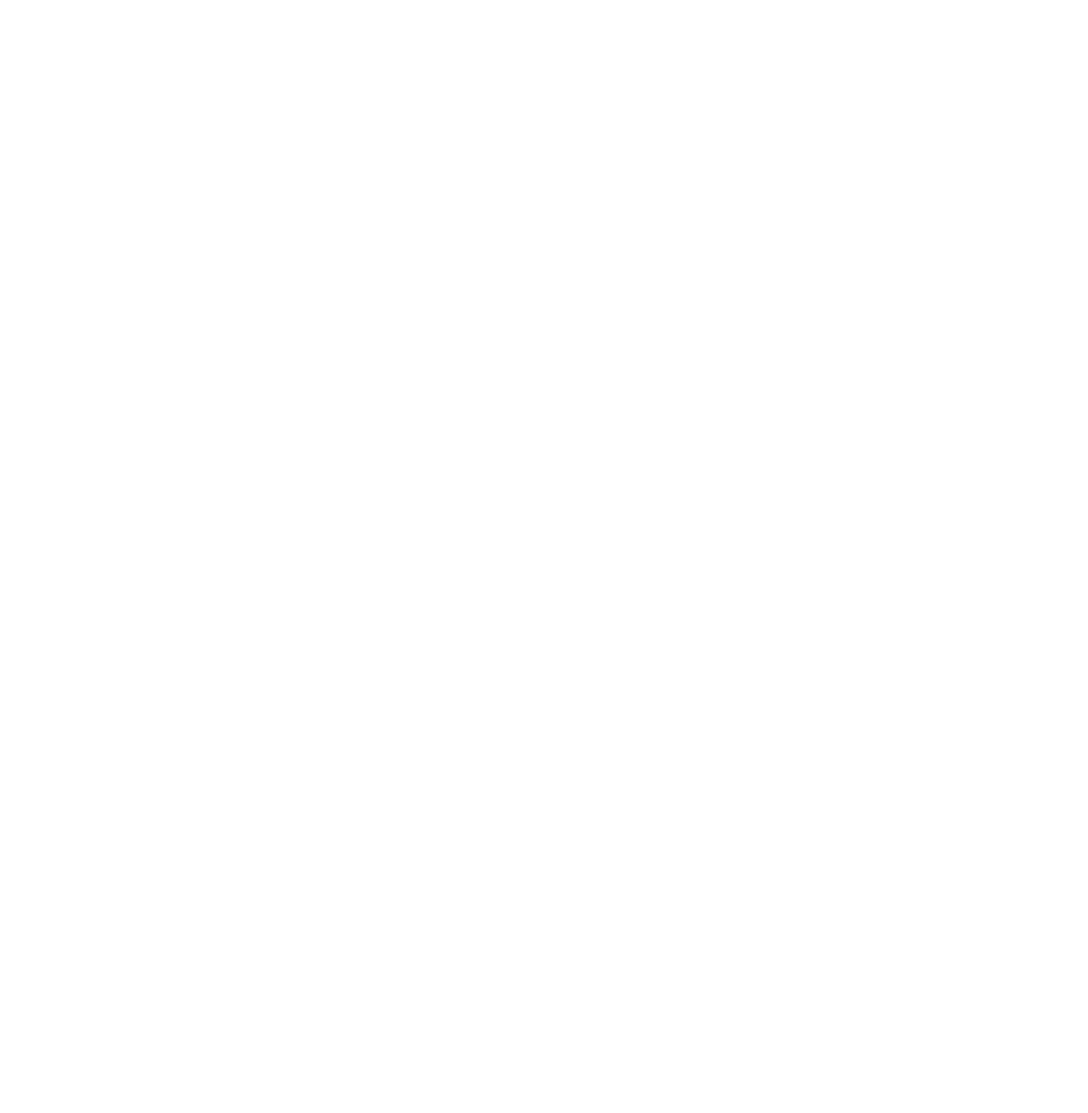
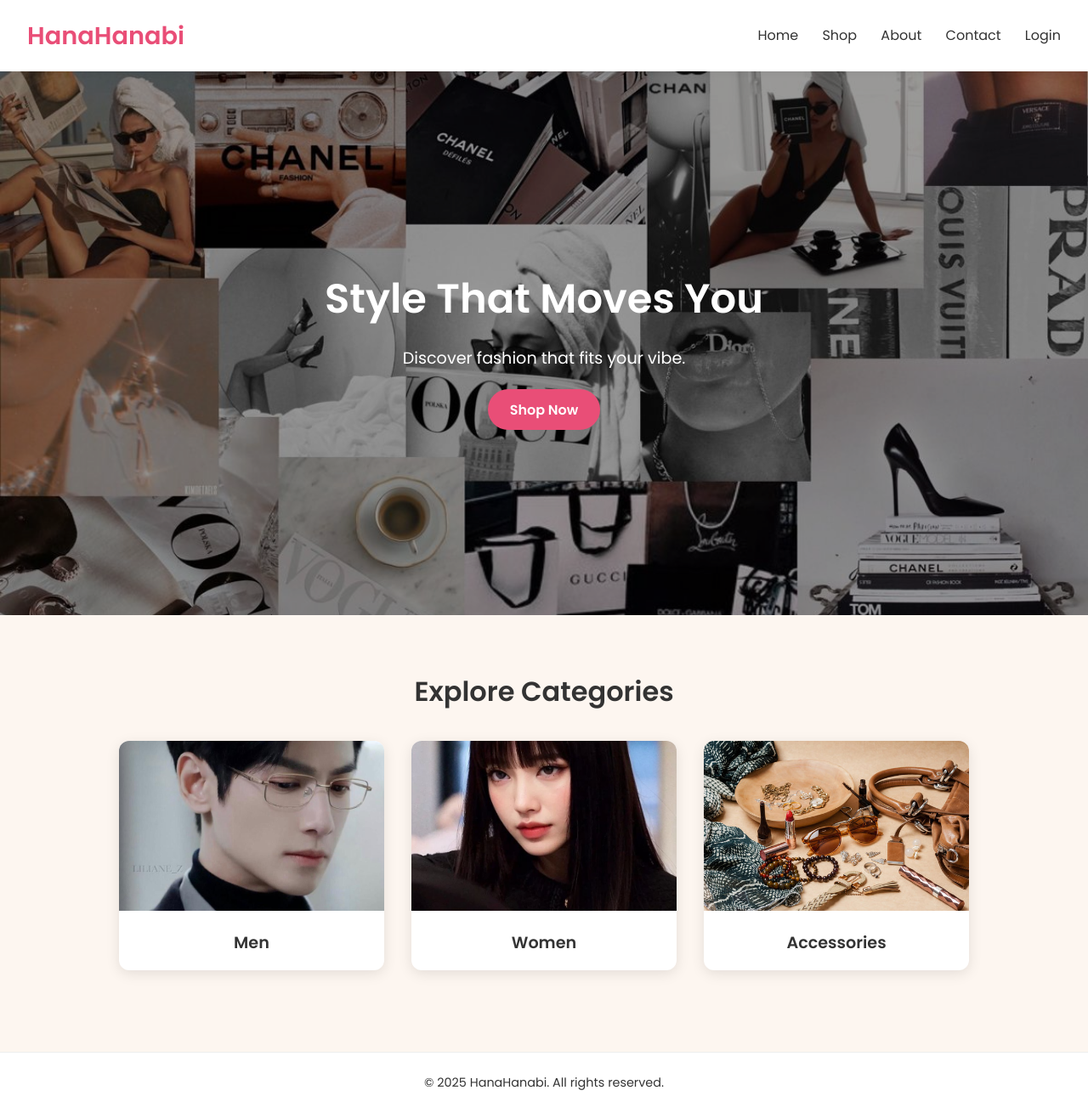
Before and after one commit to Kallmeru/Group-Project-, a plain HTML site: page index.html in a window 1280 px wide. Shown: the whole page at 85% size. Before the commit the page ends 800 px from the top, so only its background shows below. Drawn offline with Linux system fonts and the light colour scheme.

Commit message:
this is the end

```diff
--- /dev/null
+++ b/css/style.css
@@ -0,0 +1,151 @@
+/* General Reset */
+* {
+  margin: 0;
+  padding: 0;
+  box-sizing: border-box;
+}
+
+body {
+  font-family: 'Poppins', sans-serif;
+  background-color: #fdf6f0;
+  color: #333;
+  line-height: 1.6;
+}
+
+/* Navbar */
+.navbar {
+  display: flex;
+  justify-content: space-between;
+  align-items: center;
+  padding: 1.2rem 2rem;
+  background-color: #fff;
+  box-shadow: 0 2px 8px rgba(0, 0, 0, 0.05);
+  position: sticky;
+  top: 0;
+  z-index: 10;
+}
+
+.logo {
+  font-size: 1.8rem;
+  font-weight: 600;
+  color: #e94e77;
+}
+
+.nav-links a {
+  margin-left: 1.5rem;
+  text-decoration: none;
+  color: #333;
+  font-weight: 500;
+  transition: color 0.3s;
+}
+
+.nav-links a:hover {
+  color: #e94e77;
+}
+
+/* Hero Section */
+.hero {
+  background-image: url('/images/hero.jpg');
+  background-size: cover;
+  background-position: center;
+  height: 80vh;
+  display: flex;
+  align-items: center;
+  justify-content: center;
+  color: #fff;
+  text-align: center;
+  position: relative;
+}
+
+.hero::after {
+  content: '';
+  position: absolute;
+  top: 0; left: 0;
+  width: 100%; height: 100%;
+  background: rgba(0, 0, 0, 0.4);
+  z-index: 1;
+}
+
+.hero-text {
+  position: relative;
+  z-index: 2;
+}
+
+.hero h1 {
+  font-size: 3rem;
+  margin-bottom: 1rem;
+}
+
+.hero p {
+  font-size: 1.2rem;
+  margin-bottom: 2rem;
+}
+
+.btn {
+  background-color: #e94e77;
+  color: #fff;
+  padding: 0.8rem 1.6rem;
+  text-decoration: none;
+  border-radius: 30px;
+  font-weight: 600;
+  transition: background-color 0.3s;
+}
+
+.btn:hover {
+  background-color: #c9375f;
+}
+
+/* Categories */
+.categories {
+  padding: 4rem 2rem;
+  text-align: center;
+}
+
+.categories h2 {
+  margin-bottom: 2rem;
+  font-size: 2rem;
+}
+
+.category-grid {
+  display: grid;
+  grid-template-columns: repeat(auto-fit, minmax(220px, 1fr));
+  gap: 2rem;
+  max-width: 1000px;
+  margin: auto;
+}
+
+.category-card {
+  background: #fff;
+  border-radius: 12px;
+  overflow: hidden;
+  box-shadow: 0 4px 16px rgba(0,0,0,0.1);
+  transition: transform 0.3s;
+}
+
+.category-card img {
+  width: 100%;
+  height: 200px;
+  object-fit: cover;
+}
+
+.category-card h3 {
+  padding: 1rem;
+  font-size: 1.2rem;
+}
+
+.category-card:hover {
+  transform: translateY(-6px);
+}
+
+/* Footer */
+.footer {
+  background-color: #fff;
+  text-align: center;
+  padding: 1.5rem;
+  font-size: 0.9rem;
+  margin-top: 2rem;
+  border-top: 1px solid #eee;
+}
+body {
+  font-family: 'Poppins', sans-serif;
+}
--- a/index.html
+++ b/index.html
@@ -1,11 +1,59 @@
 <!DOCTYPE html>
 <html lang="en">
 <head>
-    <meta charset="UTF-8">
-    <meta name="viewport" content="width=device-width, initial-scale=1.0">
-    <title>The Assignment</title>
+  <meta charset="UTF-8" />
+  <meta name="viewport" content="width=device-width, initial-scale=1.0" />
+  <title>HanaHanabi | Home</title>
+  <link rel="stylesheet" href="css/style.css" />
+  <link href="https://fonts.googleapis.com/css2?family=Poppins:wght@400;600&display=swap" rel="stylesheet">
+
 </head>
 <body>
 
+  <!-- Navigation Bar -->
+  <header class="navbar">
+    <div class="logo">HanaHanabi</div>
+    <nav class="nav-links">
+      <a href="index.html">Home</a>
+      <a href="shop.html">Shop</a>
+      <a href="about.html">About</a>
+      <a href="contact.html">Contact</a>
+      <a href="login.html">Login</a>
+    </nav>
+  </header>
+
+  <!-- Hero Section -->
+  <section class="hero">
+    <div class="hero-text">
+      <h1>Style That Moves You</h1>
+      <p>Discover fashion that fits your vibe.</p>
+      <a href="shop.html" class="btn">Shop Now</a>
+    </div>
+  </section>
+
+  <!-- Featured Categories -->
+  <section class="categories">
+    <h2>Explore Categories</h2>
+    <div class="category-grid">
+      <div class="category-card">
+        <img src="images/men.jpg" alt="Men's Wear" />
+        <h3>Men</h3>
+      </div>
+      <div class="category-card">
+        <img src="images/women.jpg" alt="Women's Wear" />
+        <h3>Women</h3>
+      </div>
+      <div class="category-card">
+        <img src="images/accessories.jpg" alt="Accessories" />
+        <h3>Accessories</h3>
+      </div>
+    </div>
+  </section>
+
+  <!-- Footer -->
+  <footer class="footer">
+    <p>&copy; 2025 HanaHanabi. All rights reserved.</p>
+  </footer>
+
 </body>
 </html>
```
Also changed, not shown: images/accessories.jpg (added), images/hero.jpg (added), images/men.jpg (added), images/women.jpg (added).
